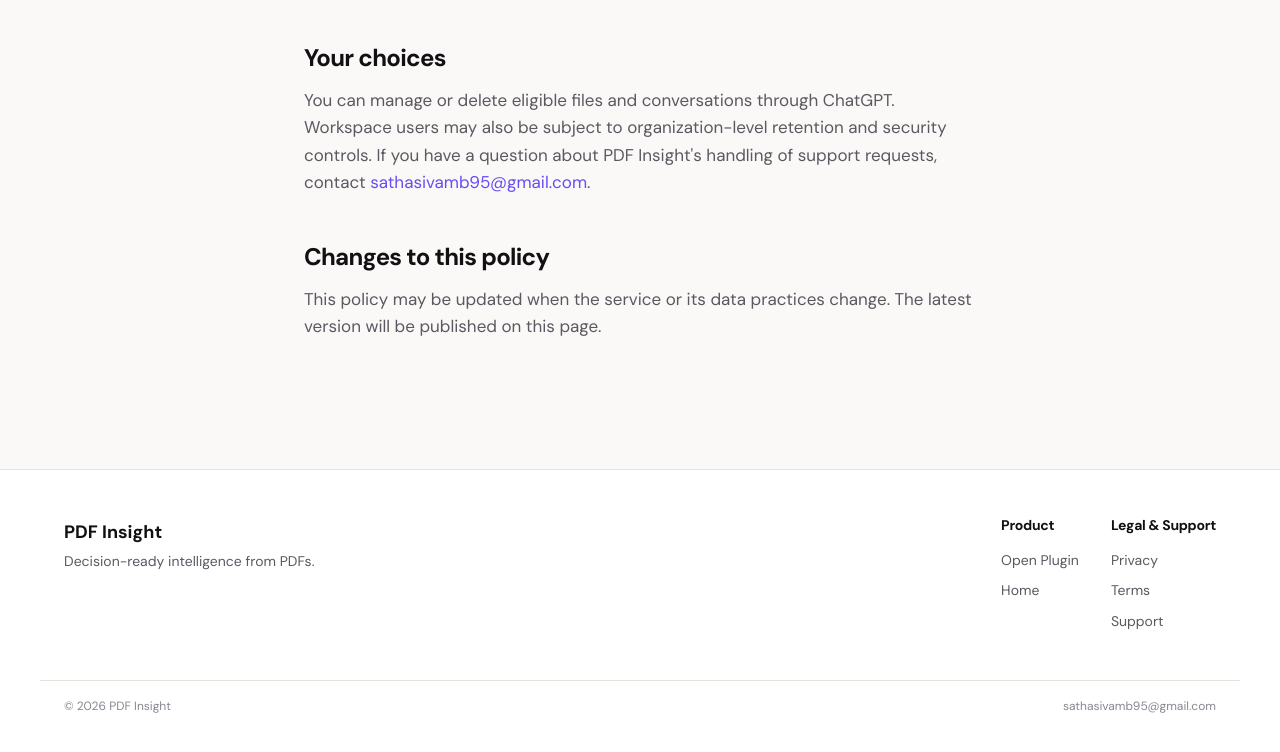
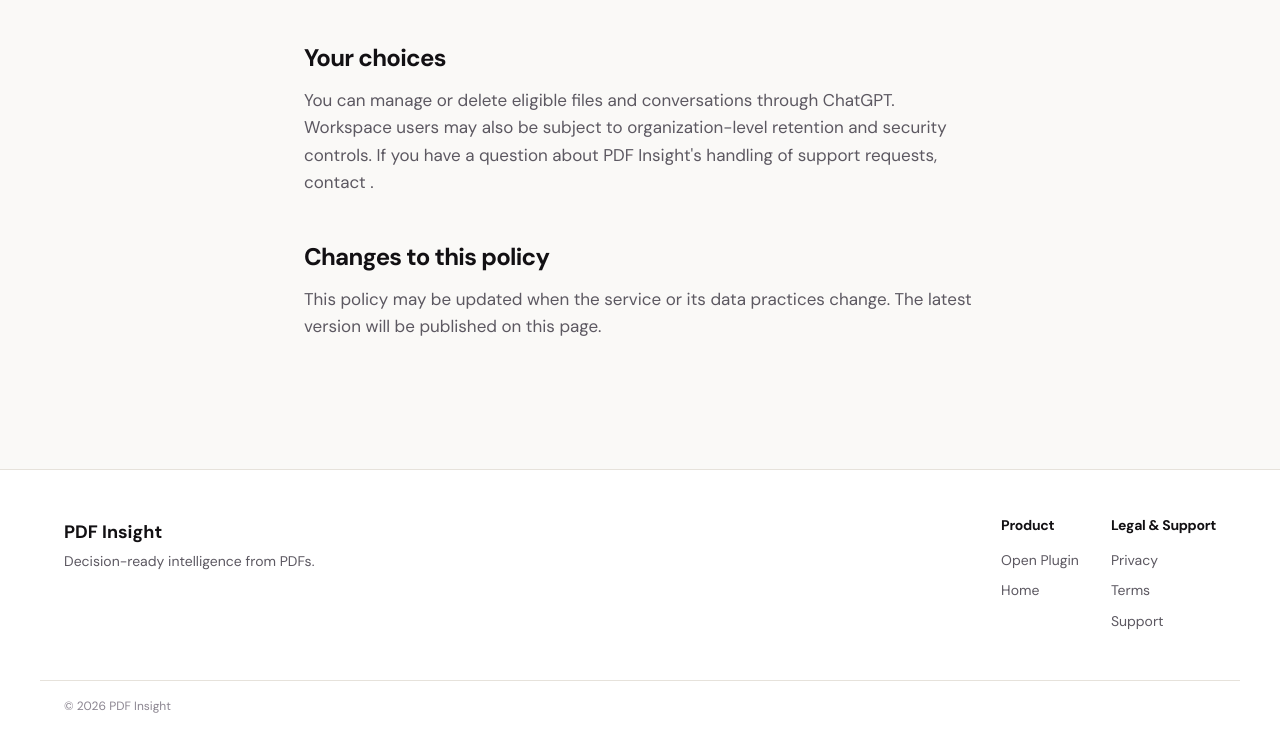
Before and after one commit to SathasivamB/pdf-insight-website, a website built with Vite: page privacy.html in a window 1280 px wide. Shown: the part 1847-2599 px from the top of the page. Built offline with nearby package versions, Linux system fonts and the light colour scheme; a web font is replaced by a local one.

Commit message:
chore: remove personal email address from footer

```diff
--- a/privacy.html
+++ b/privacy.html
@@ -65,7 +65,7 @@
       <p>PDF Insight does not operate a separate PDF repository. Security and retention for files handled by ChatGPT are governed by the applicable ChatGPT or workspace controls. You should use the security and data-control features available in your ChatGPT account or organization.</p>
 
       <h2>Your choices</h2>
-      <p>You can manage or delete eligible files and conversations through ChatGPT. Workspace users may also be subject to organization-level retention and security controls. If you have a question about PDF Insight's handling of support requests, contact <a href="mailto:sathasivamb95@gmail.com">sathasivamb95@gmail.com</a>.</p>
+      <p>You can manage or delete eligible files and conversations through ChatGPT. Workspace users may also be subject to organization-level retention and security controls. If you have a question about PDF Insight's handling of support requests, contact .</p>
 
       <h2>Changes to this policy</h2>
       <p>This policy may be updated when the service or its data practices change. The latest version will be published on this page.</p>
@@ -94,7 +94,7 @@
     </div>
     <div class="shell footer-bottom">
       <span>© 2026 PDF Insight</span>
-      <a href="mailto:sathasivamb95@gmail.com">sathasivamb95@gmail.com</a>
+
     </div>
   </footer>
 </body>
```
Also changed, not shown: index.html (+1 -1 lines), support.html (+1 -1 lines), terms.html (+2 -2 lines).
